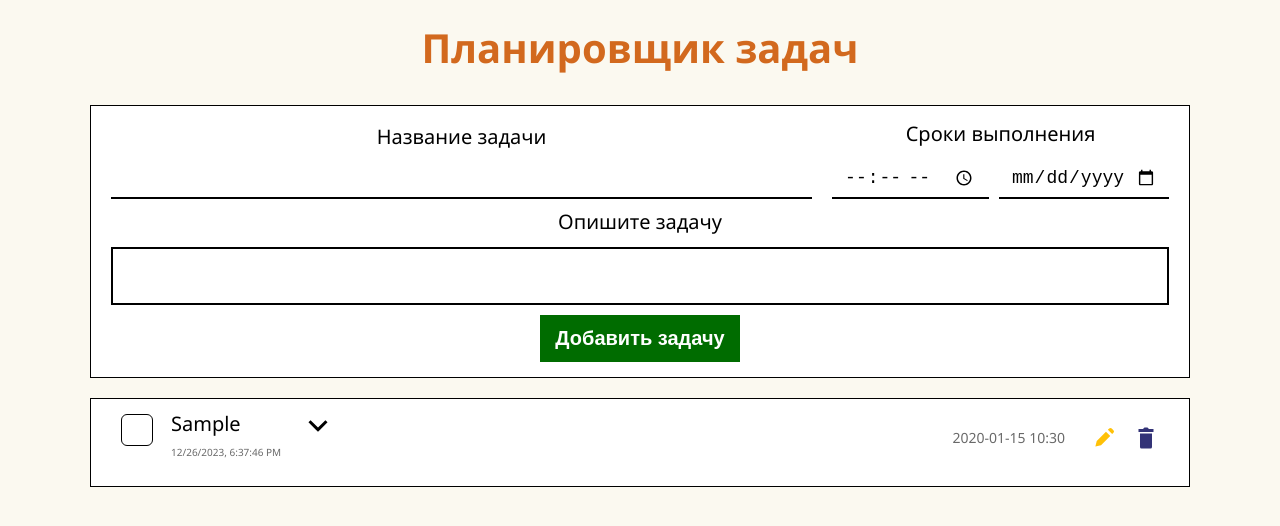
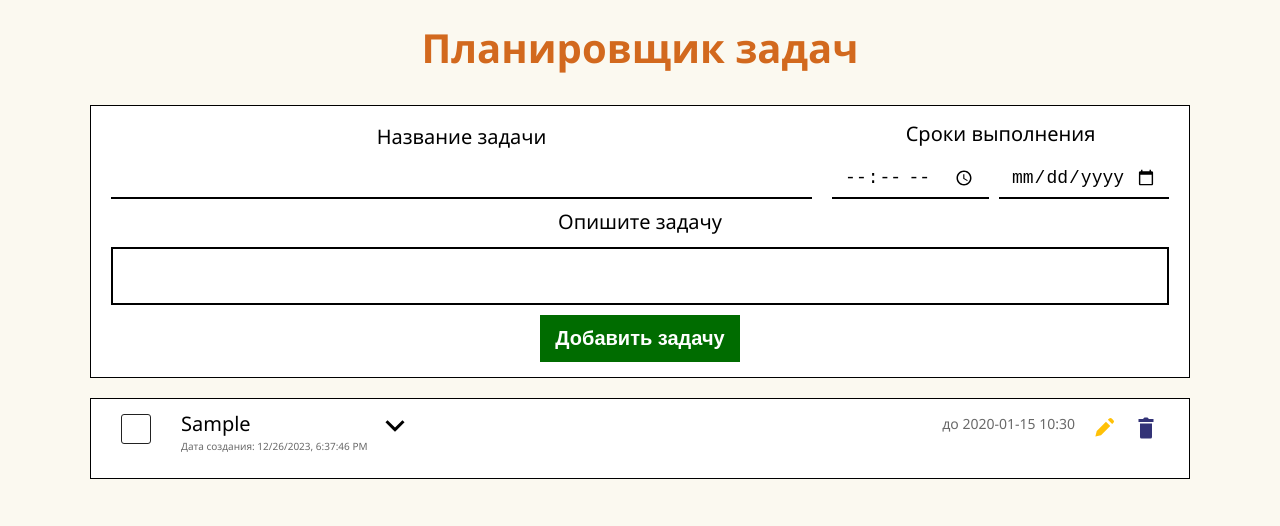
Before and after one commit to popovaludmila/todo-list, a React (Create React App) app: page / in a window 1280 px wide. Both pictures are taken after typing "Sample", "10:30", "2020-01-15", "Sample" into the empty fields and a click on the button "Добавить задачу". Shown: the top 526 px of the page. Built offline with nearby package versions, Linux system fonts and the light colour scheme.

Commit message:
Редактирование задачи

```diff
--- a/src/components/app/app.jsx
+++ b/src/components/app/app.jsx
@@ -1,15 +1,20 @@
-import { useState } from "react";
+import { useEffect, useState } from "react";
 import { Header } from "../header/header";
 import styles from "./app.module.css";
 import { TodoItem } from "../todo-item/todo-item";
 import { v4 as uuidv4 } from "uuid";
 
 export const App = () => {
-  const [todos, setTodos] = useState([]);
+  const [todos, setTodos] = useState(
+    JSON.parse(localStorage.getItem("todos")) || []
+  );
+
+  useEffect(() => {
+    localStorage.setItem("todos", JSON.stringify(todos));
+  }, [todos]);
 
   const addTodo = (todo) => {
     setTodos((todos) => [...todos, todo]);
-    localStorage.setItem(`${todo.id}`, JSON.stringify(todo));
   };
 
   const changeStatus = (id) => {
@@ -30,6 +35,23 @@ export const App = () => {
     });
   };
 
+  const updateTask = (id, name, decription, deadlineTime) => {
+    setTodos((todos) => {
+      return todos.map((todo) => {
+        if (todo.id === id) {
+          return {
+            ...todo,
+            name: name,
+            decription: decription,
+            deadlineTime: deadlineTime,
+          };
+        }
+
+        return todo;
+      });
+    });
+  };
+
   return (
     <div className="container">
       <div className={styles.inner}>
@@ -45,6 +67,7 @@ export const App = () => {
                   key={uuidv4()}
                   changeStatus={changeStatus}
                   deleteTask={deleteItem}
+                  updateTask={updateTask}
                 />
               );
             })}
--- a/src/components/todo-item/todo-item.jsx
+++ b/src/components/todo-item/todo-item.jsx
@@ -1,31 +1,105 @@
 import { useState } from "react";
 import styles from "./todo-item.module.css";
 
-export const TodoItem = ({ item, changeStatus, deleteTask }) => {
+export const TodoItem = ({ item, changeStatus, deleteTask, updateTask }) => {
   const { id, name, createTime, deadlineTime, description } = item;
   const [isShow, setIsShow] = useState(false);
+  const [isEdit, setIsEdit] = useState(false);
+
+  const [form, setValue] = useState({
+    name: name,
+    deadlineTime: deadlineTime,
+    description: description,
+  });
 
   const showDescription = () => {
     setIsShow(!isShow);
   };
 
+  const onChange = (e) => {
+    setValue({ ...form, [e.target.name]: e.target.value });
+  };
+
+  const editTask= () => {
+    setIsEdit(!isEdit);
+  };
+
+  const saveTask = () => {
+    if (form.name !== "" && form.deadlineTime !== "") {
+        updateTask(id, form.name, form.description, form.deadlineTime)
+    }
+    setIsEdit(false);
+  };
+
   return (
     <li className={styles.item}>
       <div className={styles.content}>
-        <div className={styles.info}>
+        <label className={styles.checkbox_wrapper}>
           <input
-            className={`${styles.checkbox} visually-hidden`}
+            onClick={() => changeStatus(id)}
+            className={`${styles.checkbox}`}
             type="checkbox"
             defaultChecked={item.done}
           />
-          <div className={styles.name_wrap} onClick={() => changeStatus(id)}>
-            <p className={styles.name}>{name}</p>
+        </label>
+        {isEdit ? (
+          <form className={styles.info}>
+            <div className={styles.name_wrap}>
+              <input
+                className={`${styles.name}`}
+                value={form.name}
+                type="text"
+                name="name"
+                onChange={onChange}
+              />
+              <span className={`${styles.time}`}>
+                Дата создания:{createTime}
+              </span>
+            </div>
+            <span className={`${styles.time} ${styles.time_deadline}`}>
+              до &nbsp;{" "}
+            </span>
+            <input
+              type="text"
+              name="deadlineTime"
+              onChange={onChange}
+              value={form.deadlineTime}
+            />
+            {description !== "" && (
+              <textarea
+                rows={1}
+                className={`${styles.description} ${styles.description_wrap}`}
+                value={form.description}
+                name="description"
+                onChange={onChange}
+              >
 
-            <span className={`${styles.time}`}>{createTime}</span>
+              </textarea>
+            )}
+          </form>
+        ) : (
+          <div className={styles.info}>
+            <div className={styles.name_wrap}>
+              <p
+                className={
+                  item.done
+                    ? `${styles.name} ${styles.through}`
+                    : `${styles.name}`
+                }
+              >
+                {name}
+              </p>
+              <span className={`${styles.time}`}>
+                Дата создания: {createTime}
+              </span>
             </div>
             {description !== "" && (
               <button
-              className={isShow ? `${styles.btn} ${styles.btn_desc} ${styles.rotate} `: `${styles.btn} ${styles.btn_desc} `}
+                className={
+                  isShow
+                    ? `${styles.btn} ${styles.btn_desc} ${styles.rotate} `
+                    : `${styles.btn} ${styles.btn_desc} `
+                }
                 onClick={showDescription}
               >
                 <svg
@@ -44,10 +118,14 @@ export const TodoItem = ({ item, changeStatus, deleteTask }) => {
               </button>
             )}
             <span className={`${styles.time} ${styles.time_deadline}`}>
-            {deadlineTime}
+              до {deadlineTime}
             </span>
           </div>
-        <button className={`${styles.btn} ${styles.btn_edit}`}>
+        )}
+        <button
+          className={`${styles.btn} ${styles.btn_edit}`}
+          onClick={editTask}
+        >
           <svg
             width="24"
             height="24"
@@ -62,6 +140,23 @@ export const TodoItem = ({ item, changeStatus, deleteTask }) => {
             ></path>
           </svg>
         </button>
+        {isEdit && (
+          <button className={`${styles.btn}`} onClick={saveTask}>
+            <svg
+              width="24"
+              height="24"
+              viewBox="0 0 16 16"
+              xmlns="http://www.w3.org/2000/svg"
+            >
+              <path
+                fillRule="evenodd"
+                clipRule="evenodd"
+                d="M8 11.89l-1.414-1.415-4.95-4.95L3.05 4.111 8 9.06l4.95-4.95 1.414 1.414-4.95 4.95L8 11.889z"
+                fill="green"
+              ></path>
+            </svg>
+          </button>
+        )}
         <button
           className={`${styles.btn} ${styles.btn_del}`}
           onClick={() => deleteTask(id)}
@@ -81,7 +176,7 @@ export const TodoItem = ({ item, changeStatus, deleteTask }) => {
           </svg>
         </button>
       </div>
-      {isShow && <p className={styles.description}>{description}</p>}
+      {isShow && !isEdit && <p className={styles.description}>{description}</p>}
     </li>
   );
 };
--- a/src/components/todo-item/todo-item.module.css
+++ b/src/components/todo-item/todo-item.module.css
@@ -13,41 +13,51 @@
   width: 100%;
   display: flex;
   flex-direction: row;
-  align-items: center;
+  align-items: flex-start;
   margin-bottom: 10px;
 }
 
+.checkbox_wrapper {
+  position: relative;
+  display: flex;
+  align-self: flex-start;
+  width: 30px;
+  height: 30px;
+}
+
+.checkbox {
+  appearance: none;
+  position: absolute;
+  top: 0;
+  left: 0;
+  margin: 0;
+  width: 100%;
+  height: 100%;
+  border: 1px solid #222;
+  border-radius: 3px;
+}
+
+.checkbox:checked::before {
+  display: block;
+  position: absolute;
+  top: 50%;
+  left: 50%;
+  transform: translate(-50%, -50%);
+  content: url("../../images/checkmark.svg");
+}
+
 .name_wrap {
-  position: relative;
-  padding-left: 50px;
+  display: flex;
+  flex-direction: column;
+  padding-left: 30px;
 }
 
 .info {
   display: flex;
   flex-direction: row;
-  align-items: center;
+  align-items: flex-start;
+  flex-wrap: wrap;
   flex-grow: 1;
-}
-
-.name_wrap::before {
-  position: absolute;
-  z-index: 2;
-  display: flex;
-  align-items: center;
-  justify-content: center;
-  width: 30px;
-  height: 30px;
-  background-color: transparent;
-  border-radius: 6px;
-  border: 1px solid #000;
-  top: 0;
-  left: 0;
-  content: "";
-  cursor: pointer;
-}
-
-.checkbox:checked + .name_wrap::before {
-  content: url("../../images/checkmark.svg");
 }
 
 .name {
@@ -55,11 +65,13 @@
   word-break: break-all;
   font-size: 20px;
   line-height: 20px;
-  padding-bottom: 5px;
+  margin-bottom: 5px;
 }
 
+.through {
+  text-decoration: line-through;
+}
 .time {
-  margin-right: 10px;
   color: dimgrey;
   font-size: 10px;
 }
@@ -81,7 +93,7 @@
 }
 
 .btn_del svg path {
-  transition: .2s;
+  transition: 0.2s;
 }
 .btn_del:hover svg path,
 .btn_del:focus svg path {
@@ -89,7 +101,7 @@
 }
 
 .btn_edit svg path {
-  transition: .2s;
+  transition: 0.2s;
 }
 .btn_edit:hover svg path,
 .btn_edit:focus svg path {
@@ -99,20 +111,30 @@
 .btn_desc {
   width: 24px;
   height: 24px;
-  align-items:flex-start;
+  align-items: flex-start;
   align-self: flex-start;
 }
 
 .description {
-  margin-left: 50px;
-  margin-right: 90px;
+  margin-left: 60px;
+  margin-right: 85px;
   padding-top: 10px;
   border-top: 1px solid #222;
   font-style: italic;
   font-size: 18px;
   color: rgb(94, 94, 94);
   word-wrap: break-word;
- word-break: break-all;
+  word-break: break-all;
+}
+
+.description_wrap {
+  margin-left: 30px;
+  margin-right: 0;
+  margin-top: 10px;
+  width: 100%;
+  resize: none;
+  padding-top: 0;
+  padding: 3px;
 }
 
 .rotate {
```
Lines whose indentation alone changed are shown as unchanged.
